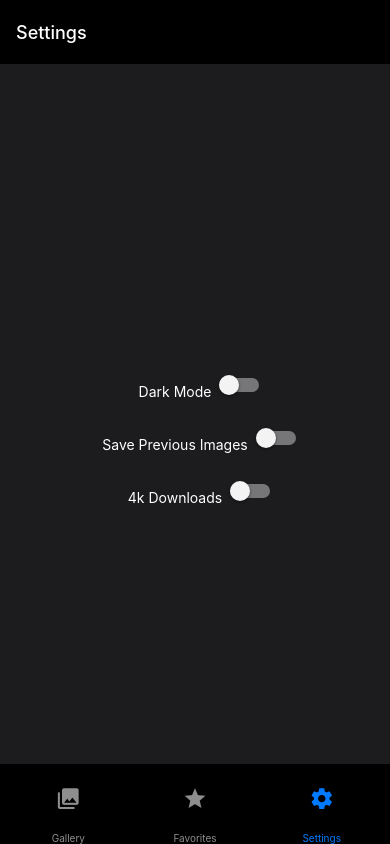
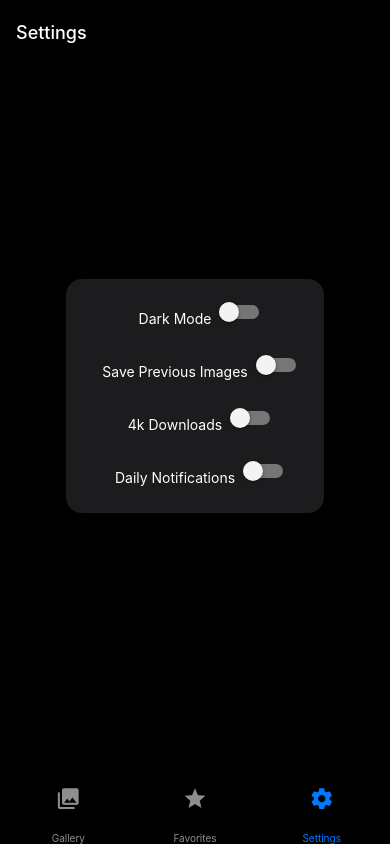
Before and after one commit to vracton/bingdrops, a React Native app: screen /Settings in a window 390 px wide. Built offline with nearby package versions, Linux system fonts and the light colour scheme; no server answers.

Commit message:
improved settings + bug fixes + pan fixes

```diff
--- a/Favorites.js
+++ b/Favorites.js
@@ -34,7 +34,9 @@ export default function FavsScreen({navigation}) {
         });
       }
     }
-    listData[listData.length-1].displaySep = false
+    if (listData.length>0){
+      listData[listData.length-1].displaySep = false
+    }
     setData(listData);
   }
 
--- a/Settings.js
+++ b/Settings.js
@@ -5,8 +5,10 @@ export default function SettingsScreen() {
   const [isSelected, setSelection] = useState(false);
   const [darkMode, setSel] = useState(false);
   const [savePrev, setSele] = useState(false);
+  const [sendNotis, setNotis] = useState(false);
   return (
-    <View style={{backgroundColor: "#1C1C1E", flex: 1, justifyContent: 'center', alignItems: 'center'}}>
+    <View style={{backgroundColor: "#000", flex: 1}}>
+      <View style={styles.settingsCont}>
       <View style={styles.checkboxContainer}>
         <Text style={styles.label}>Dark Mode</Text>
         <Switch
@@ -37,11 +39,34 @@ export default function SettingsScreen() {
         value={isSelected}
       />
       </View>
+      <View style={styles.checkboxContainer}>
+        <Text style={styles.label}>Daily Notifications</Text>
+        <Switch
+        trackColor={{false: '#767577', true: '#30D158'}}
+        thumbColor={'#f4f3f4'}
+        ios_backgroundColor="#3e3e3e"
+        onValueChange={setNotis}
+        value={sendNotis}
+      /></View>
+      </View>
     </View>
   );
 }
 
 const styles = StyleSheet.create({
+  settingsCont:{
+    backgroundColor: "#1C1C1E",
+    justifyContent: 'center',
+    alignItems: 'center',
+    borderRadius: 16,
+    paddingTop:24,
+    paddingRight:24,
+    paddingLeft:24,
+    height: "30%",
+    marginTop:"55%",
+    marginLeft: "17%",
+    width: "66%"
+  },
   checkboxContainer: {
     flexDirection: 'row',
     marginBottom: 20,
--- a/TestScreen.js
+++ b/TestScreen.js
@@ -1,44 +1,45 @@
-import React, { useState, useRef} from "react";
+import React, { useState, useRef } from "react";
 import {
   Text,
   View,
   StyleSheet,
   Image,
   Animated,
-  PanResponder, StatusBar, TouchableOpacity, Linking
+  PanResponder,
+  StatusBar,
+  TouchableOpacity,
+  Linking,
+  PushNotificationIOS,
 } from "react-native";
 import { MaterialCommunityIcons } from "@expo/vector-icons";
 
 export default function TestScreen({ navigation, route, referer }) {
   const pan = useRef(new Animated.ValueXY()).current;
 
-  const panResponder = useRef(
-    PanResponder.create({
+  const panResponder = PanResponder.create({
     onMoveShouldSetPanResponder: () => true,
     onPanResponderMove: Animated.event([null, { dx: pan.x, dy: pan.y }], {
       useNativeDriver: false,
     }),
-      onPanResponderRelease: () => {
+    onPanResponderRelease: (e, {vx, dx}) => {
       pan.extractOffset();
-
     },
-    })
-  ).current;
-
+  });
+  pan.setOffset({x:-200,y:0})
   const goBack = () => {
-    navigation.navigate(route.params.referer)
-  }
+    navigation.navigate(route.params.referer);
+  };
 
   const saveImage = () => {
-    Linking.openURL(route.params.url)
-  }
+    Linking.openURL(route.params.url);
+  };
 
   return (
     <View style={styles.container}>
       <StatusBar hidden />
       <Animated.View
         style={{
-          transform: [{ translateX: (pan.x+100) }, { translateY: 0 }],
+          transform: [{ translateX: pan.x }, { translateY: 0 }],
         }}
         {...panResponder.panHandlers}
       >
@@ -60,22 +61,27 @@ export default function TestScreen({ navigation, route, referer }) {
       </Animated.View>
       <Text style={styles.date}>Sunday, January 1</Text>
       <Text style={styles.time}>10:09</Text>
-      <TouchableOpacity style={styles.back} onPress={goBack}><MaterialCommunityIcons
+      <TouchableOpacity style={styles.back} onPress={goBack}>
+        <MaterialCommunityIcons
           name={"keyboard-return"}
           color={"white"}
           size={30}
-        /></TouchableOpacity>
-        <TouchableOpacity style={styles.save} onPress={saveImage}><MaterialCommunityIcons
+        />
+      </TouchableOpacity>
+      <TouchableOpacity style={styles.save} onPress={saveImage}>
+        <MaterialCommunityIcons
           name={"content-save"}
           color={"white"}
           size={30}
-        /></TouchableOpacity>
+        />
+      </TouchableOpacity>
     </View>
   );
 }
 
 const styles = StyleSheet.create({
   container: {
+    overflow: "hidden",
     flex: 1,
     alignItems: "center",
     justifyContent: "center",
@@ -94,7 +100,7 @@ const styles = StyleSheet.create({
     top: 0,
     marginTop: 90,
     textAlign: "center",
-    color:"rgba(255,255,255,0.9)",
+    color: "rgba(255,255,255,0.9)",
     fontSize: 100,
     fontWeight: "bold",
     textShadowColor: "rgba(0, 0, 0, 0.75)",
@@ -107,7 +113,7 @@ const styles = StyleSheet.create({
     top: 0,
     marginTop: 70,
     textAlign: "center",
-    color:"rgba(255,255,255,0.9)",
+    color: "rgba(255,255,255,0.9)",
     fontSize: 20,
     fontWeight: "500",
     textShadowColor: "rgba(0, 0, 0, 0.75)",
@@ -118,13 +124,13 @@ const styles = StyleSheet.create({
     position: "absolute",
     bottom: 47,
     left: 47,
-    width:50,
-    height:50,
+    width: 50,
+    height: 50,
     backgroundColor: "rgba(28,28,30,0.9)",
     borderRadius: "50%",
     alignItems: "center",
     justifyContent: "center",
-    shadowColor: 'rgba(0,0,0, .4)',
+    shadowColor: "rgba(0,0,0, .4)",
     shadowOffset: { height: 1, width: 1 },
     shadowOpacity: 1,
     shadowRadius: 1,
@@ -133,15 +139,15 @@ const styles = StyleSheet.create({
     position: "absolute",
     bottom: 47,
     right: 47,
-    width:50,
-    height:50,
+    width: 50,
+    height: 50,
     backgroundColor: "rgba(28,28,30,0.9)",
     borderRadius: "50%",
     alignItems: "center",
     justifyContent: "center",
-    shadowColor: 'rgba(0,0,0, .4)',
+    shadowColor: "rgba(0,0,0, .4)",
     shadowOffset: { height: 1, width: 1 },
     shadowOpacity: 1,
     shadowRadius: 1,
-  }
+  },
 });
```
Lines whose indentation alone changed are shown as unchanged.
